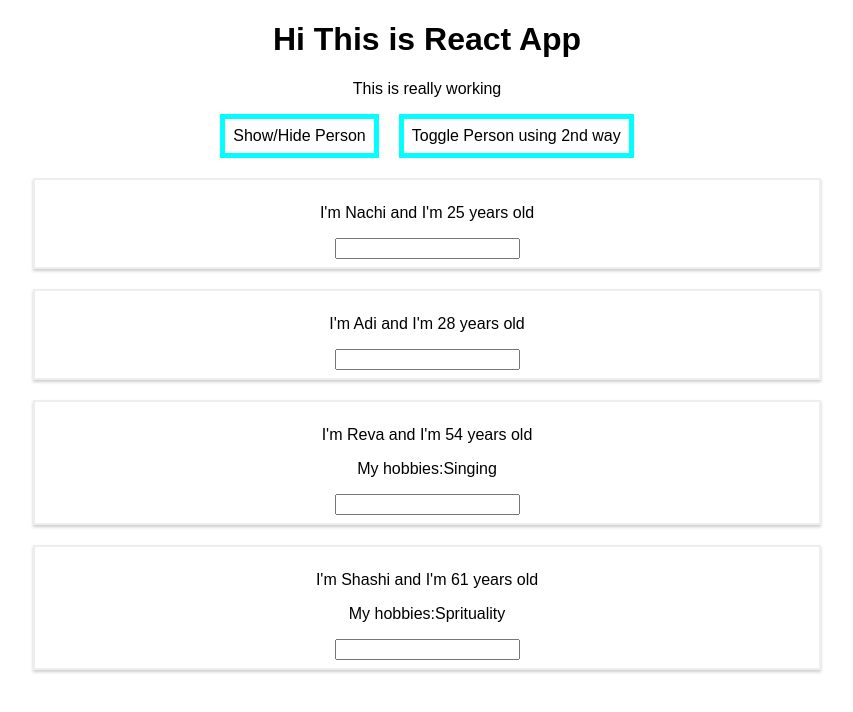
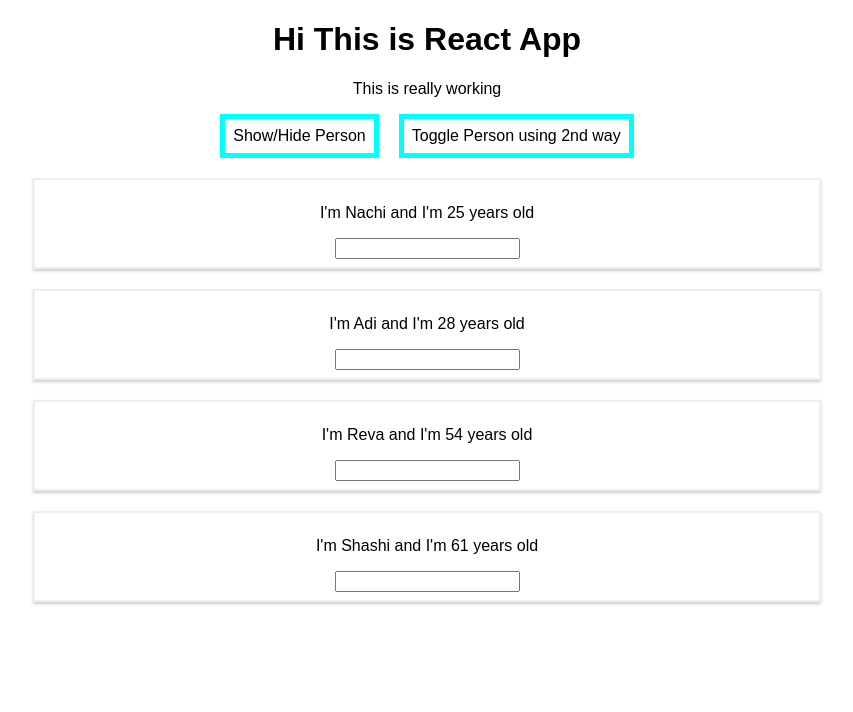
Before and after one commit to Nachiket75/ReactIntro, a React (Create React App) app: page / in a window 1280 px wide. Both pictures are taken after a click on the button "Show/Hide Person". Shown: the top 712 px of the page, without its empty margins (213-1066 px from the left). Built offline with nearby package versions, Linux system fonts and the light colour scheme.

Commit message:
looping in react java script

```diff
--- a/src/App.js
+++ b/src/App.js
@@ -113,20 +113,17 @@ class App extends Component {
       {
         this.state.showPersons1?
           <div>
-            <Person
-              name= {this.state.persons[0].name}
-              age={this.state.persons[0].age}
-              click = {this.switchNameHandler.bind(this,"Nachiket Natekar")}
-              nameChange ={this.nameChangeHandler}/>
-            <Person
-              name={this.state.persons[1].name}
-              age={this.state.persons[1].age}/>
-            <Person
-              name={this.state.persons[2].name}
-              age={this.state.persons[2].age} >My hobbies:Singing</Person>
-            <Person
-              name={this.state.persons[3].name}
-              age={this.state.persons[3].age}> My hobbies:Sprituality</Person>
+            {
+              // looping in react is done using sytax as shown below
+              this.state.persons.map(person=>{
+                return <Person
+                    name= {person.name}
+                    age={person.age}
+                    click = {this.switchNameHandler.bind(this,person.name)}
+                    nameChange ={this.nameChangeHandler}
+                  />
+              })
+            }
           </div>
           :null
         }
```
